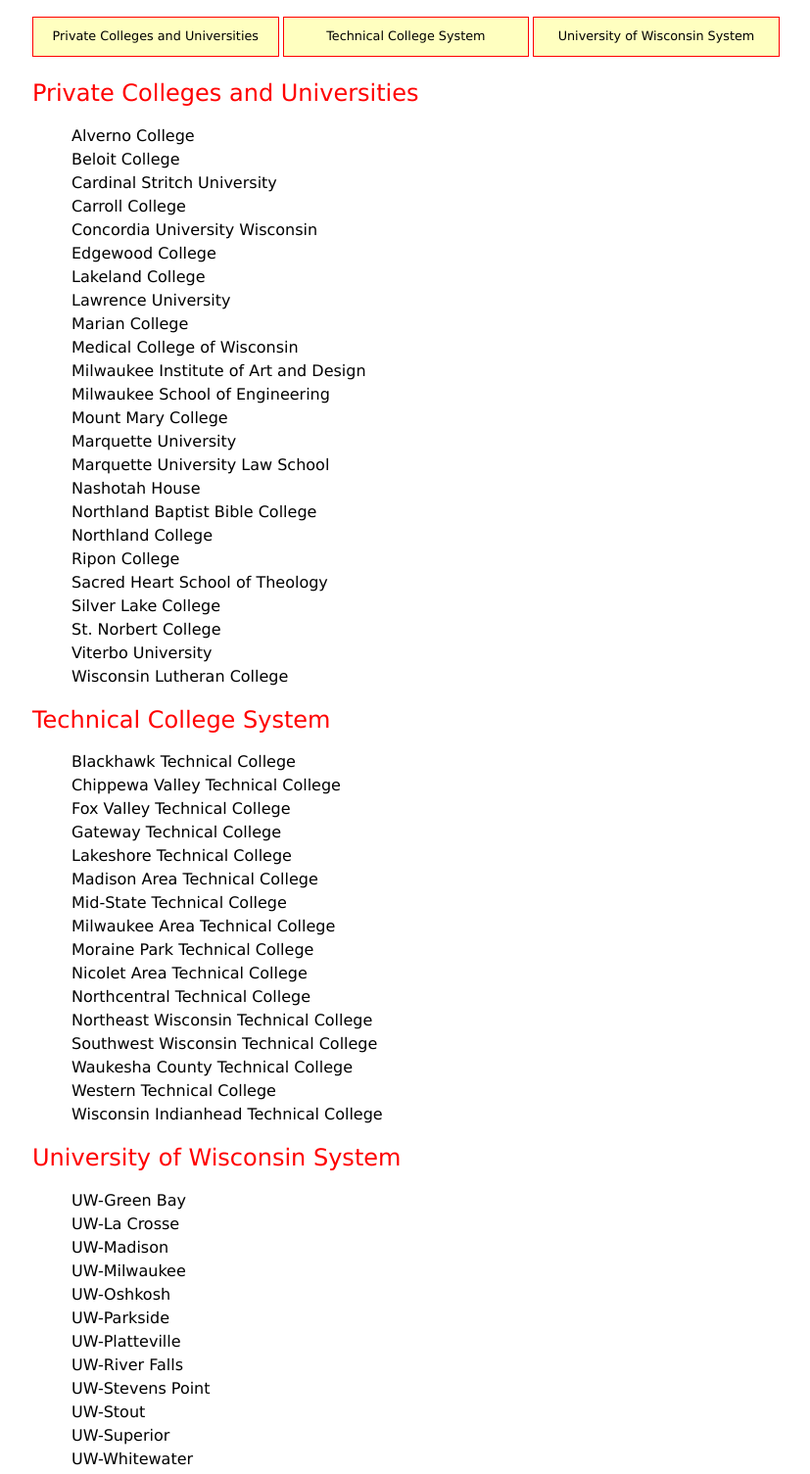
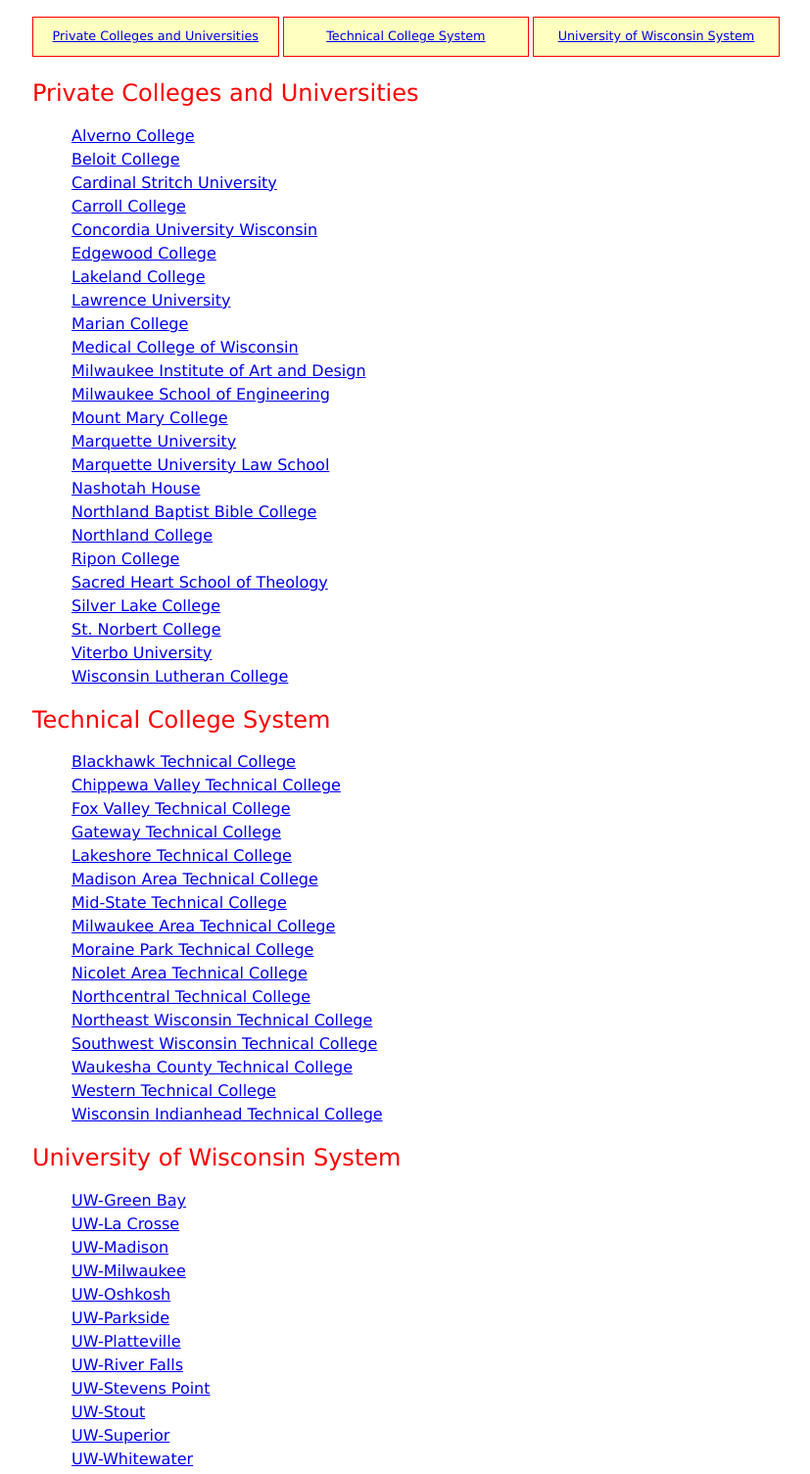
Before and after one commit to milahose/new_perspectives_html_css, a plain HTML site: page tutorial-2/case-1/uwlist.htm in a window 1280 px wide. Shown: the part 220-1725 px from the top of the page at 98% size, without its empty margins (217-1044 px from the left). Drawn offline with Linux system fonts and the light colour scheme.

Commit message:
add completed higher ed page

```diff
--- a/tutorial-2/case-1/uwlist.htm
+++ b/tutorial-2/case-1/uwlist.htm
@@ -3,17 +3,9 @@
 
    <head>
    <!--
-      New Perspectives on HTML
-      Tutorial 2
-      Case Problem 1
-
       Wisconsin Colleges and Universities
       Author: Mila Hose
       Date: 2/4/17
-
-
-      Filename:         uwlist.htm
-      Supporting files: hestyles.css, highered.jpg, modernizr-1.5.js
    -->
 
       <meta charset="UTF-8" />
@@ -21,7 +13,7 @@
 
       <script src="modernizr-1.5.js"></script>
       <link href="hestyles.css" rel="stylesheet" type="text/css" />
-
+      <base target="collegeWin" />
    </head>
 
    <body>
@@ -36,74 +28,74 @@
 
           <nav>
             <ul>
-              <li>Private Colleges and Universities</li>
-              <li>Technical College System</li>
-              <li>University of Wisconsin System</li>
+              <li><a href="#private" target="_self">Private Colleges and Universities</a></li>
+              <li><a href="#technical" target="_self">Technical College System</a></li>
+              <li><a href="#public" target="_self">University of Wisconsin System</a></li>
             </ul>
          </nav>
 
-         <h2>Private Colleges and Universities</h2>
+         <h2 id="private">Private Colleges and Universities</h2>
          <ul>
-            <li>Alverno College</li>
-            <li>Beloit College</li>
-            <li>Cardinal Stritch University</li>
-            <li>Carroll College</li>
-            <li>Concordia University Wisconsin</li>
-            <li>Edgewood College</li>
-            <li>Lakeland College</li>
-            <li>Lawrence University</li>
-            <li>Marian College</li>
-            <li>Medical College of Wisconsin</li>
-            <li>Milwaukee Institute of Art and Design</li>
-            <li>Milwaukee School of Engineering</li>
-            <li>Mount Mary College</li>
-            <li>Marquette University</li>
-            <li>Marquette University Law School</li>
-            <li>Nashotah House</li>
-            <li>Northland Baptist Bible College</li>
-            <li>Northland College</li>
-            <li>Ripon College</li>
-            <li>Sacred Heart School of Theology</li>
-            <li>Silver Lake College</li>
-            <li>St. Norbert College</li>
-            <li>Viterbo University</li>
-            <li>Wisconsin Lutheran College</li>
+            <li><a href="http://www.alverno.edu">Alverno College</a></li>
+            <li><a href="http://www.beloit.edu">Beloit College</a></li>
+            <li><a href="http://www.stritch.edu">Cardinal Stritch University</a></li>
+            <li><a href="http://www.cc.edu">Carroll College</a></li>
+            <li><a href="http://www.cuw.edu">Concordia University Wisconsin</a></li>
+            <li><a href="http://www.edgewood.edu">Edgewood College</a></li>
+            <li><a href="http://www.lakeland.edu">Lakeland College</a></li>
+            <li><a href="http://www.lawrence.edu">Lawrence University</a></li>
+            <li><a href="http://www.mariancollege.edu">Marian College</a></li>
+            <li><a href="http://www.mcw.edu">Medical College of Wisconsin</a></li>
+            <li><a href="http://www.miad.edu">Milwaukee Institute of Art and Design</a></li>
+            <li><a href="http://www.msoe.edu">Milwaukee School of Engineering</a></li>
+            <li><a href="http://www.mtmary.edu">Mount Mary College</a></li>
+            <li><a href="http://www.mu.edu">Marquette University</a></li>
+            <li><a href="http://www.mu.edu">Marquette University Law School</a></li>
+            <li><a href="http://www.nashotah.edu">Nashotah House</a></li>
+            <li><a href="http://www.nbbc.edu">Northland Baptist Bible College</a></li>
+            <li><a href="http://www.northland.edu">Northland College</a></li>
+            <li><a href="http://www.ripon.edu">Ripon College</a></li>
+            <li><a href="http://www.shst.edu">Sacred Heart School of Theology</a></li>
+            <li><a href="http://www.sl.edu">Silver Lake College</a></li>
+            <li><a href="http://www.snc.edu">St. Norbert College</a></li>
+            <li><a href="http://www.viterbo.edu">Viterbo University</a></li>
+            <li><a href="http://www.wlc.edu">Wisconsin Lutheran College</a></li>
          </ul>
 
-         <h2>Technical College System</h2>
+         <h2 id="technical">Technical College System</h2>
          <ul>
-            <li>Blackhawk Technical College</li>
-            <li>Chippewa Valley Technical College</li>
-            <li>Fox Valley Technical College</li>
-            <li>Gateway Technical College</li>
-            <li>Lakeshore Technical College</li>
-            <li>Madison Area Technical College</li>
-            <li>Mid-State Technical College</li>
-            <li>Milwaukee Area Technical College</li>
-            <li>Moraine Park Technical College</li>
-            <li>Nicolet Area Technical College</li>
-            <li>Northcentral Technical College</li>
-            <li>Northeast Wisconsin Technical College</li>
-            <li>Southwest Wisconsin Technical College</li>
-            <li>Waukesha County Technical College</li>
-            <li>Western Technical College</li>
-            <li>Wisconsin Indianhead Technical College</li>
+            <li><a href="http://www.blackhawk.edu">Blackhawk Technical College</a></li>
+            <li><a href="http://www.cvtc.edu">Chippewa Valley Technical College</a></li>
+            <li><a href="http://www.fvtc.edu">Fox Valley Technical College</a></li>
+            <li><a href="http://www.gtc.edu">Gateway Technical College</a></li>
+            <li><a href="http://www.gotoltc.edu">Lakeshore Technical College</a></li>
+            <li><a href="http://matcmadison.edu">Madison Area Technical College</a></li>
+            <li><a href="http://www.mstc.edu">Mid-State Technical College</a></li>
+            <li><a href="http://www.matc.edu">Milwaukee Area Technical College</a></li>
+            <li><a href="http://www.morainepark.edu">Moraine Park Technical College</a></li>
+            <li><a href="http://www.nicoletcollege.edu">Nicolet Area Technical College</a></li>
+            <li><a href="http://www.ntc.edu">Northcentral Technical College</a></li>
+            <li><a href="http://www.nwtc.edu">Northeast Wisconsin Technical College</a></li>
+            <li><a href="http://www.swtc.edu">Southwest Wisconsin Technical College</a></li>
+            <li><a href="http://www.wctc.edu">Waukesha County Technical College</a></li>
+            <li><a href="http://www.westerntc.edu">Western Technical College</a></li>
+            <li><a href="http://www.witc.edu">Wisconsin Indianhead Technical College</a></li>
          </ul>
 
-         <h2>University of Wisconsin System</h2>
+         <h2 id="public">University of Wisconsin System</h2>
          <ul>
-            <li>UW-Green Bay</li>
-            <li>UW-La Crosse</li>
-            <li>UW-Madison</li>
-            <li>UW-Milwaukee</li>
-            <li>UW-Oshkosh</li>
-            <li>UW-Parkside</li>
-            <li>UW-Platteville</li>
-            <li>UW-River Falls</li>
-            <li>UW-Stevens Point</li>
-            <li>UW-Stout</li>
-            <li>UW-Superior</li>
-            <li>UW-Whitewater</li>
+            <li><a href="http://www.uwgb.edu">UW-Green Bay</a></li>
+            <li><a href="http://www.uwlax.edu">UW-La Crosse</a></li>
+            <li><a href="http://www.wisc.edu">UW-Madison</a></li>
+            <li><a href="http://www.uwm.edu">UW-Milwaukee</a></li>
+            <li><a href="http://www.uwosh.edu">UW-Oshkosh</a></li>
+            <li><a href="http://www.uwp.edu">UW-Parkside</a></li>
+            <li><a href="http://www.uwplatt.edu">UW-Platteville</a></li>
+            <li><a href="http://www.uwrf.edu">UW-River Falls</a></li>
+            <li><a href="http://www.uwsp.edu">UW-Stevens Point</a></li>
+            <li><a href="http://www.uwstout.edu">UW-Stout</a></li>
+            <li><a href="http://www.uwsuper.edu">UW-Superior</a></li>
+            <li><a href="http://www.uww.edu">UW-Whitewater</a></li>
          </ul>
 
          <footer>
```
